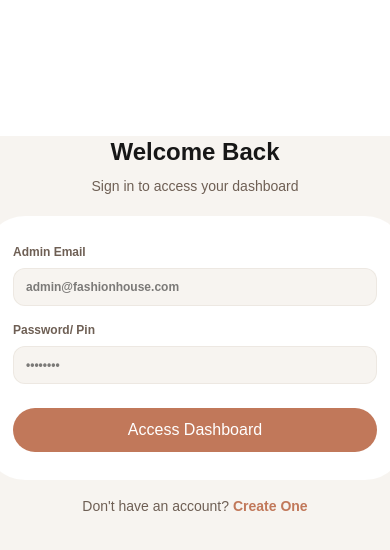
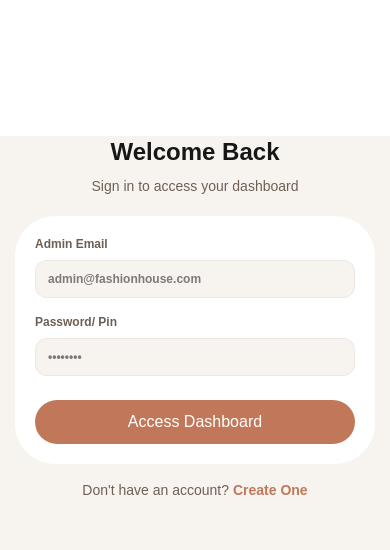
Before and after one commit to samuel-oluwadamisi/atela, a Next.js app: page /login in a window 390 px wide. Shown: the top 550 px of the page. Built offline with nearby package versions, Linux system fonts and the light colour scheme.

Commit message:
feat: made the login page responsive

```diff
--- a/src/features/auth/screens/Login.tsx
+++ b/src/features/auth/screens/Login.tsx
@@ -24,7 +24,7 @@ const LoginScreen = () => {
                 <h2 className='font-black text-2xl text-center'>Welcome Back</h2>
                 <p className='text-[#6E5F54] text-sm text-center my-2'>Sign in to access your dashboard</p>
 
-                <div className='bg-white w-105 p-7 rounded-[40px] mt-5'>
+                <div className='bg-white w-90 md:w-105 p-5 md:p-7 rounded-[40px] mt-5'>
                     <p className='text-[#6E5F54] font-bold text-xs'>Admin Email</p>
                     <input type="text" placeholder='admin@fashionhouse.com' className='border-1 border-[#E8E1D999] rounded-xl bg-[#F7F4F0] px-3 py-2.5 w-full mt-2 text-xs font-bold text-black placeholder:text-[rgba(42, 31, 26, 0.5)] placeholder:text-xs placeholder:font-bold focus:outline-none'  />
 
```
